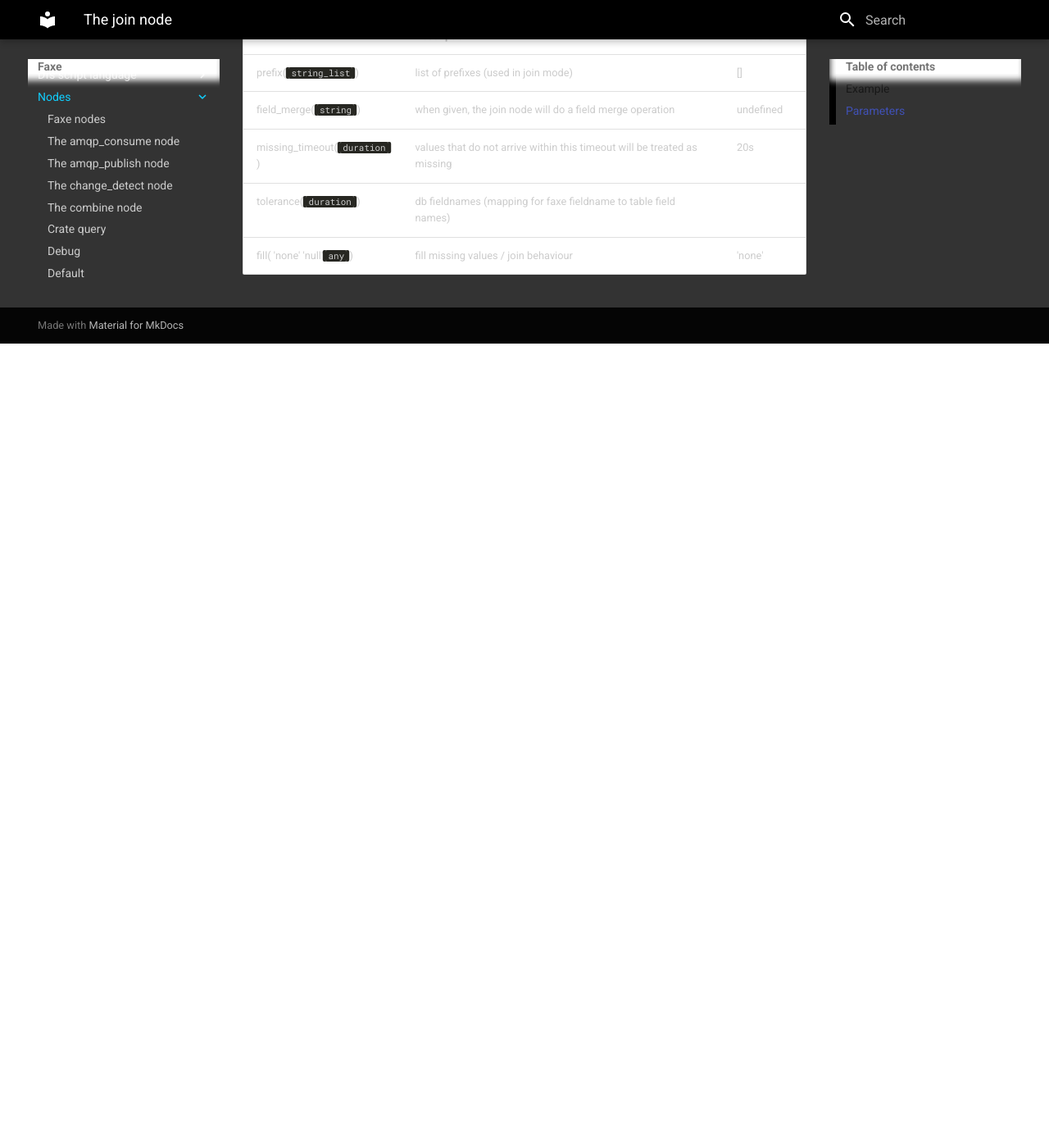
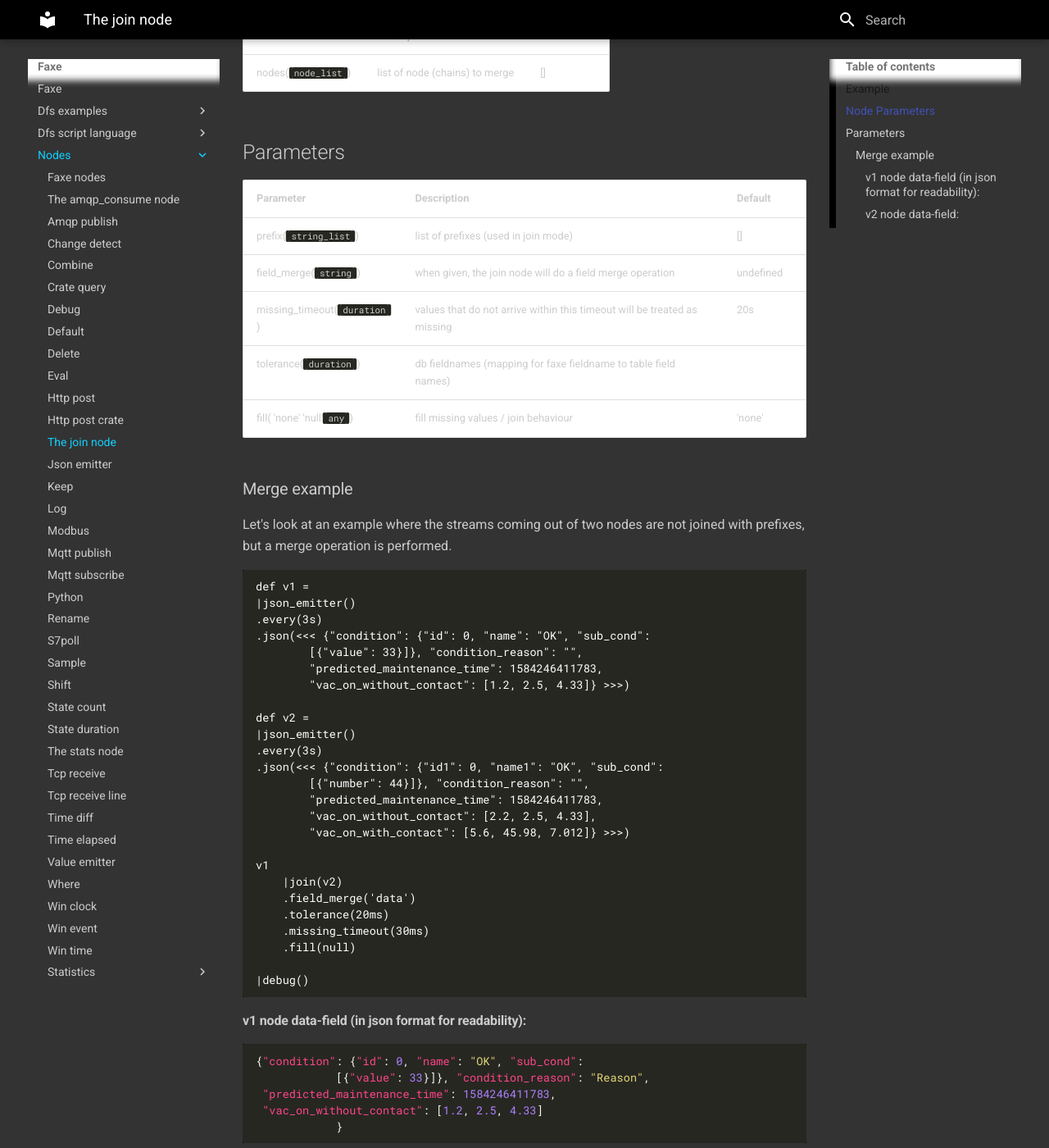
Before and after one commit to heyoka/faxe-docs, an MkDocs documentation site: the page built from docs/nodes/join.md, in a window 1280 px wide and 1400 px high, scrolled down 1074 px. Shown: the whole window at 82% size. Built offline with MkDocs 1.6.1 and Material for MkDocs 9.7.7, drawn with Linux system fonts in a browser that asks for light colours; before the commit the page ends 1493 px from its top, so only the background shows below that; some of the changed text lies outside the part shown.

Commit message:
first examples

````diff
--- a/docs/nodes/join.md
+++ b/docs/nodes/join.md
@@ -41,6 +41,13 @@ Example
 Joins the fields of `v1` and `v2` and produces a stream, that has the fields `v1.joined.val` and `v2.joined.val`
 
 
+Node Parameters
+---------------
+Parameter     | Description | Default
+--------------|-------------|---------
+nodes( `node_list` )| list of node (chains) to merge  | []
+
+
 Parameters
 ----------
 
@@ -51,3 +58,76 @@ field_merge( `string` )|when given, the join node will do a field merge operatio
 missing_timeout( `duration` )| values that do not arrive within this timeout will be treated as missing | 20s
 tolerance( `duration` )|db fieldnames (mapping for faxe fieldname to table field names)|
 fill( 'none' 'null' `any` )|fill missing values / join behaviour|'none'
+
+
+### Merge example
+
+Let's look at an example where the streams coming out of two nodes are not joined with prefixes, but
+a merge operation is performed.
+
+    def v1 =
+    |json_emitter()
+    .every(3s)
+    .json(<<< {"condition": {"id": 0, "name": "OK", "sub_cond":
+            [{"value": 33}]}, "condition_reason": "",
+            "predicted_maintenance_time": 1584246411783,
+            "vac_on_without_contact": [1.2, 2.5, 4.33]} >>>)
+
+    def v2 =
+    |json_emitter()
+    .every(3s)
+    .json(<<< {"condition": {"id1": 0, "name1": "OK", "sub_cond":
+            [{"number": 44}]}, "condition_reason": "",
+            "predicted_maintenance_time": 1584246411783,
+            "vac_on_without_contact": [2.2, 2.5, 4.33],
+            "vac_on_with_contact": [5.6, 45.98, 7.012]} >>>)
+
+    v1
+        |join(v2)
+        .field_merge('data')
+        .tolerance(20ms)
+        .missing_timeout(30ms)
+        .fill(null)
+
+    |debug()
+
+#### v1 node data-field (in json format for readability):
+
+```json
+{"condition": {"id": 0, "name": "OK", "sub_cond":
+            [{"value": 33}]}, "condition_reason": "Reason",
+ "predicted_maintenance_time": 1584246411783,
+ "vac_on_without_contact": [1.2, 2.5, 4.33]
+            }
+```
+#### v2 node data-field:
+
+```json
+{"condition": {"id1": 0, "name1": "OK", "sub_cond":
+            [{"number": 44}]}, "condition_reason": "",
+ "predicted_maintenance_time": 1584246411785,
+ "vac_on_without_contact": [2.2, 2.5, 4.33],
+ "vac_on_with_contact": [5.6, 45.98, 7.012]
+            }
+```
+
+
+The result data-field after merge (json format here):
+
+```json
+{"condition":
+         {"name1":"OK","name":"OK","id1":0,"id":0,
+         "sub_cond":[{"number":44}, {"value":33}]
+         },
+ "predicted_maintenance_time":1584246411785,
+ "vac_on_without_contact":[1.2,2.2,2.5,2.5,4.33,4.33],
+ "vac_on_with_contact":[5.6,45.98,7.012],
+ "condition_reason":""
+         }
+```
+
+Objects and lists and lists of objects will be merged.
+
+If a path exists in several streams, the value in the first stream is superseded by the value in
+a following stream ("condition_reason" and "predicted_maintenance_time" in this example).
+Except for lists, which will be merged ("vac_on_without_contact").
````
Also changed, not shown: docs/dfs_examples/consume_data_rewrite_republish.md (added, +41 -0 lines), docs/dfs_examples/python_double.md (added, +53 -0 lines), docs/dfs_examples/read_modbus_publish_mqtt.md (added, +40 -0 lines), docs/nodes/stats.md (+2 -1 lines).
